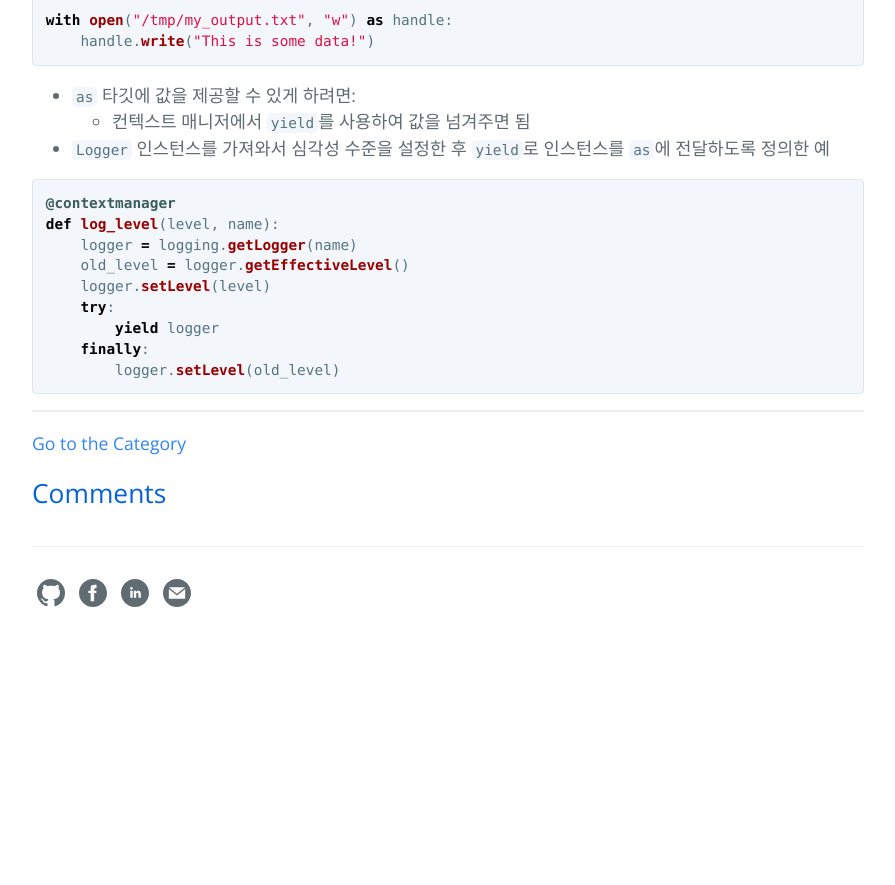
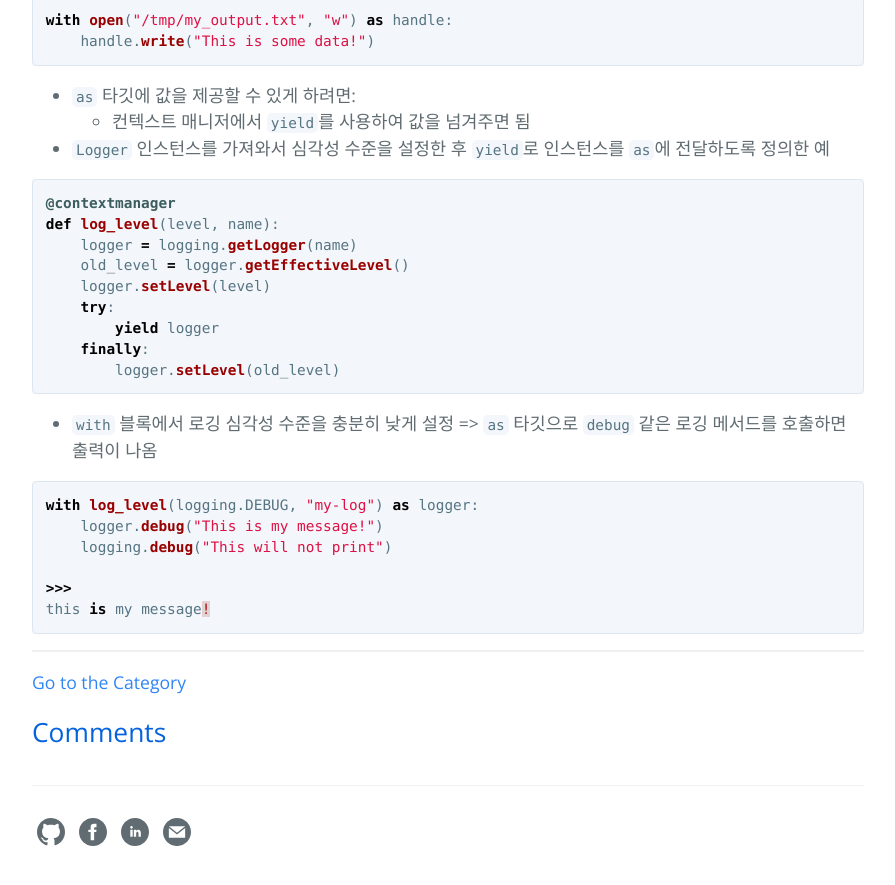
Before and after one commit to hcnoh/hcnoh.github.io, a Jekyll site: the page built from _posts/2018-10-24-effective-python-way43.md, in a window 1280 px wide and 900 px high, scrolled down 2695 px. Shown: the top 885 px of the window, without its empty margins (192-1087 px from the left). Built offline with Jekyll 4.4.1, drawn with Linux system fonts in a browser that asks for light colours; comment, search, counter and statistics services are not loaded; before the commit the page ends 3356 px from its top, so only the background shows below that.

Commit message:
Update 2018-10-24-effective-python-way43.md

````diff
--- a/_posts/2018-10-24-effective-python-way43.md
+++ b/_posts/2018-10-24-effective-python-way43.md
@@ -129,3 +129,14 @@ def log_level(level, name):
     finally:
         logger.setLevel(old_level)
 ```
+
+- `with` 블록에서 로깅 심각성 수준을 충분히 낮게 설정 => `as` 타깃으로 `debug` 같은 로깅 메서드를 호출하면 출력이 나옴
+
+```python
+with log_level(logging.DEBUG, "my-log") as logger:
+    logger.debug("This is my message!")
+    logging.debug("This will not print")
+
+>>>
+this is my message!
+```
````
